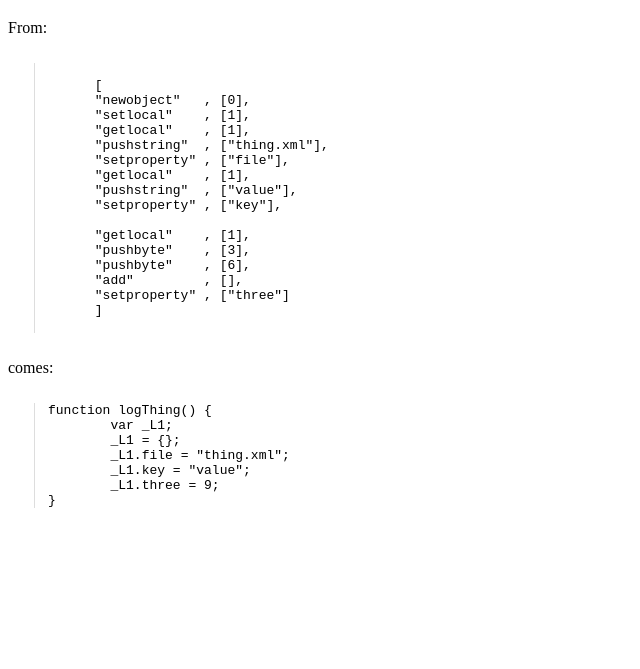
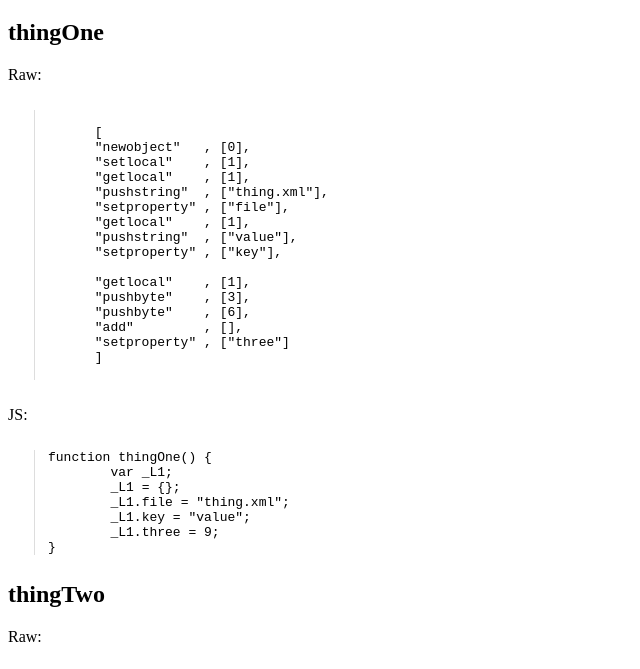
Before and after one commit to magcius/jsgen, a plain HTML site: page abc.html in a window 1280 px wide. Shown: the part 61-730 px from the top of the page, without its empty margins (0-640 px from the left). Drawn offline with Linux system fonts and the light colour scheme.

Commit message:
Revamp example.

```diff
--- a/abc.html
+++ b/abc.html
@@ -13,7 +13,7 @@
       }
     </style>
 
-    <script id="sample-bytecode" type="text/plain">
+    <script type="text/abc" funcname="thingOne" argcount="0">
       [
       "newobject"   , [0],
       "setlocal"    , [1],
@@ -31,19 +31,53 @@
       "setproperty" , ["three"]
       ]
     </script>
+
+    <script type="text/abc" funcname="thingTwo" argcount="0">
+      [
+      "pushglobal"  , [0],
+      "getproperty" , ["console"],
+      "getproperty" , ["log"],
+      "pushstring"  , ["One!"],
+      "pushstring"  , ["Two!"],
+      "pushstring"  , ["Three!"],
+      "call"        , [3]
+      ]
+    </script>
   </head>
   <body>
     <h1>JSGEN</h1>
-    From:
-    <code id="raw"></code>
-    comes:
-    <code id="generated"></code>
+    <div id="out"></div>
     <script>
-      var code = document.getElementById("sample-bytecode").innerHTML;
-      var jscode = generate("logThing", JSON.parse(code), 0);
+      var scripts = document.querySelectorAll('script[type="text/abc"]');
 
-      document.getElementById("raw").appendChild(document.createTextNode(code));
-      document.getElementById("generated").appendChild(document.createTextNode(jscode));
+      function writeToOut(fn, raw, js) {
+        var out = document.getElementById("out");
+
+        var head = document.createElement("h2");
+        head.appendChild(document.createTextNode(fn));
+        out.appendChild(head);
+
+        out.appendChild(document.createTextNode("Raw: "));
+        var rawcode = document.createElement("code");
+        rawcode.appendChild(document.createTextNode(raw));
+        out.appendChild(rawcode);
+
+        out.appendChild(document.createTextNode("JS: "));
+        var jscode = document.createElement("code");
+        jscode.appendChild(document.createTextNode(js));
+        out.appendChild(jscode);
+      }
+
+      for (var i = 0; i < scripts.length; i ++) {
+        var script = scripts[i];
+        var fn = script.getAttribute("funcname");
+        var args = script.getAttribute("argcount");
+
+        var raw = script.innerHTML;
+        var js = generate(fn, JSON.parse(raw), args);
+
+        writeToOut(fn, raw, js);
+      }
     </script>
   </body>
 </html>
```
